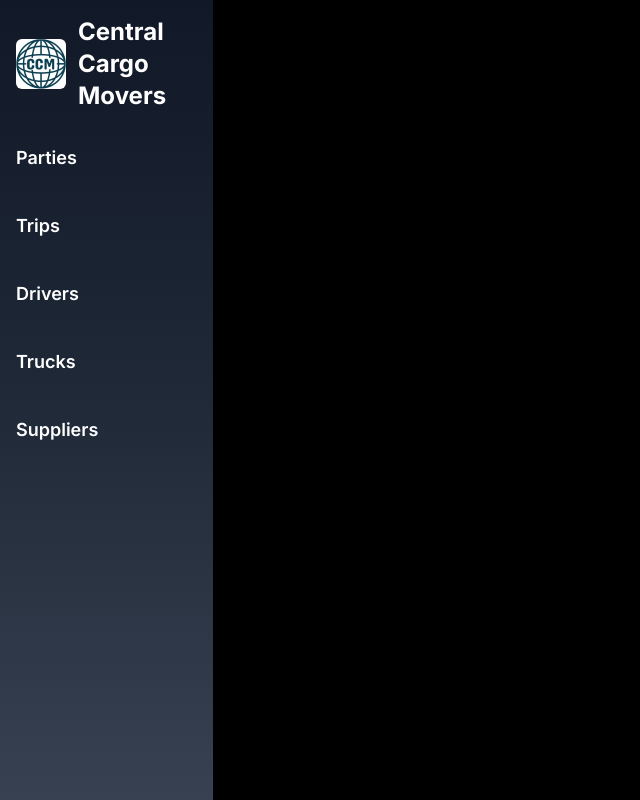
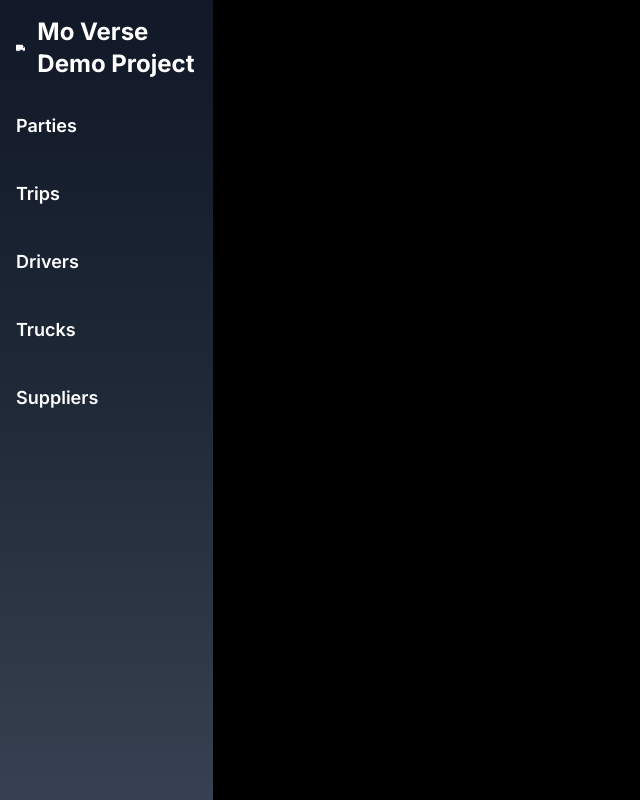
Before and after one commit to JaiSonii/trip-web_, a Next.js app: page / in a window 1280 px wide. Shown: the whole page, without its empty margins (0-640 px from the left). Built offline with nearby package versions, Linux system fonts and the light colour scheme.

Commit message:
minor update

```diff
--- a/src/app/parties/[singleparty]/layout.tsx
+++ b/src/app/parties/[singleparty]/layout.tsx
@@ -2,7 +2,7 @@
 
 import React, { useEffect, useState } from 'react';
 import { useParams } from 'next/navigation';
-import PartyLayout from '@/components/parties/PartyLayout';
+import PartyLayout from '@/components/layout/PartyLayout';
 
 interface PartyLayoutProps {
   children: React.ReactNode;
--- a/src/components/layout/MainLayout.tsx
+++ b/src/components/layout/MainLayout.tsx
@@ -4,8 +4,7 @@ import React from 'react'
 import Link from 'next/link'
 import { usePathname } from 'next/navigation'
 import Image from 'next/image' // Import the Image component for optimized images
-import logo from '@/assets/central_cargo_movers_logo.jpg'
-
+import { FaTruckMoving } from "react-icons/fa";
 const MainLayout = () => {
   const pathname = usePathname();
 
@@ -20,8 +19,8 @@ const MainLayout = () => {
   return (
     <div className="h-screen w-1/6 bg-gradient-to-b from-gray-900 via-gray-800 to-gray-700 text-white fixed top-0 left-0 flex flex-col shadow-lg">
       <div className="flex items-center justify-center p-4">
-        <Image src={logo} alt="Central Cargo Movers" width={50} height={50} className='rounded-md'/>
-        <span className="ml-3 text-2xl font-bold">Central Cargo Movers</span>
+        <FaTruckMoving />
+        <span className="ml-3 text-2xl font-bold">Mo Verse Demo Project</span>
       </div>
       <ul className="list-none p-0 m-0">
         {menuItems.map((item) => (
```
Also changed, not shown: src/components/layout/PartyLayout.tsx (renamed from src/components/parties/PartyLayout.tsx).
